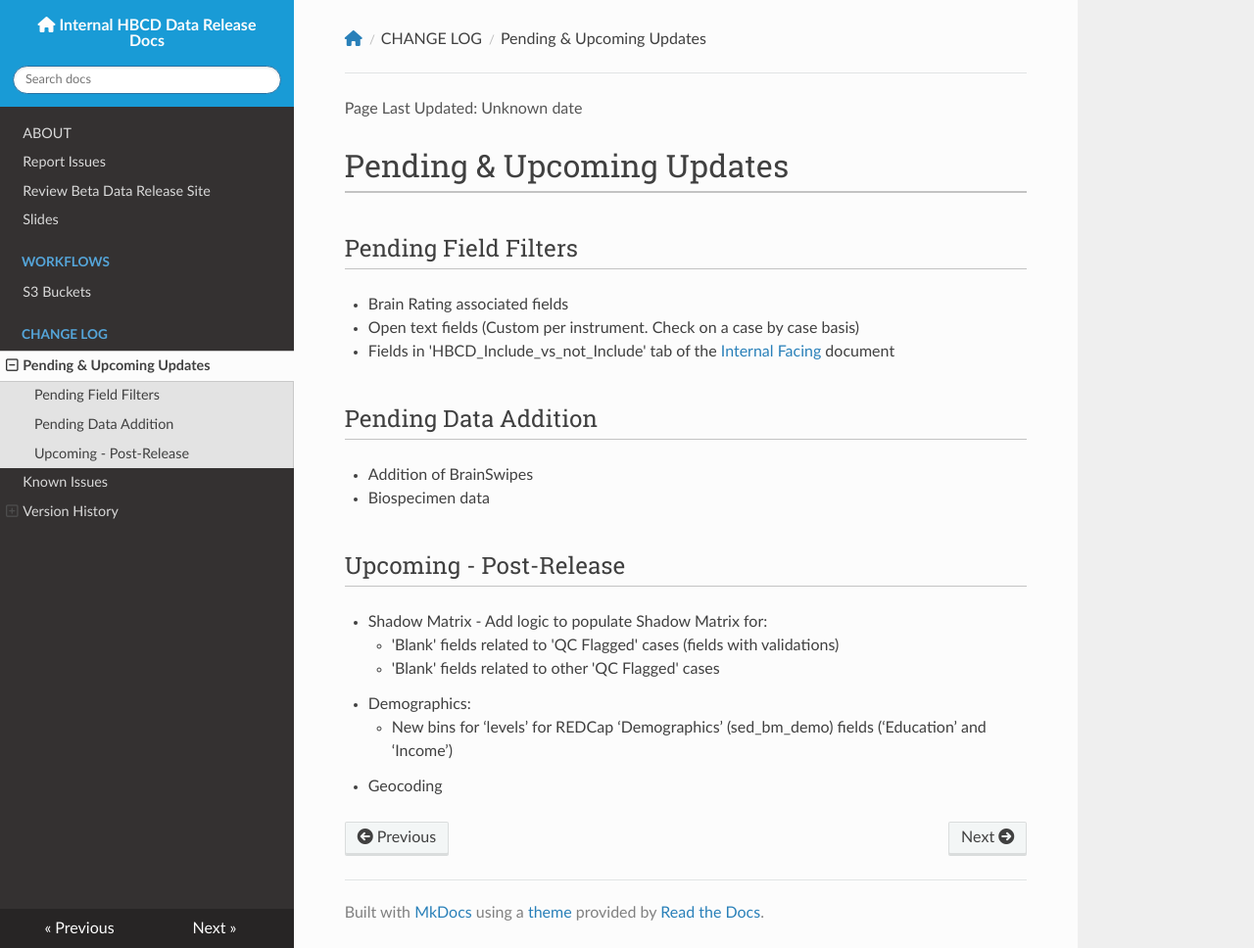
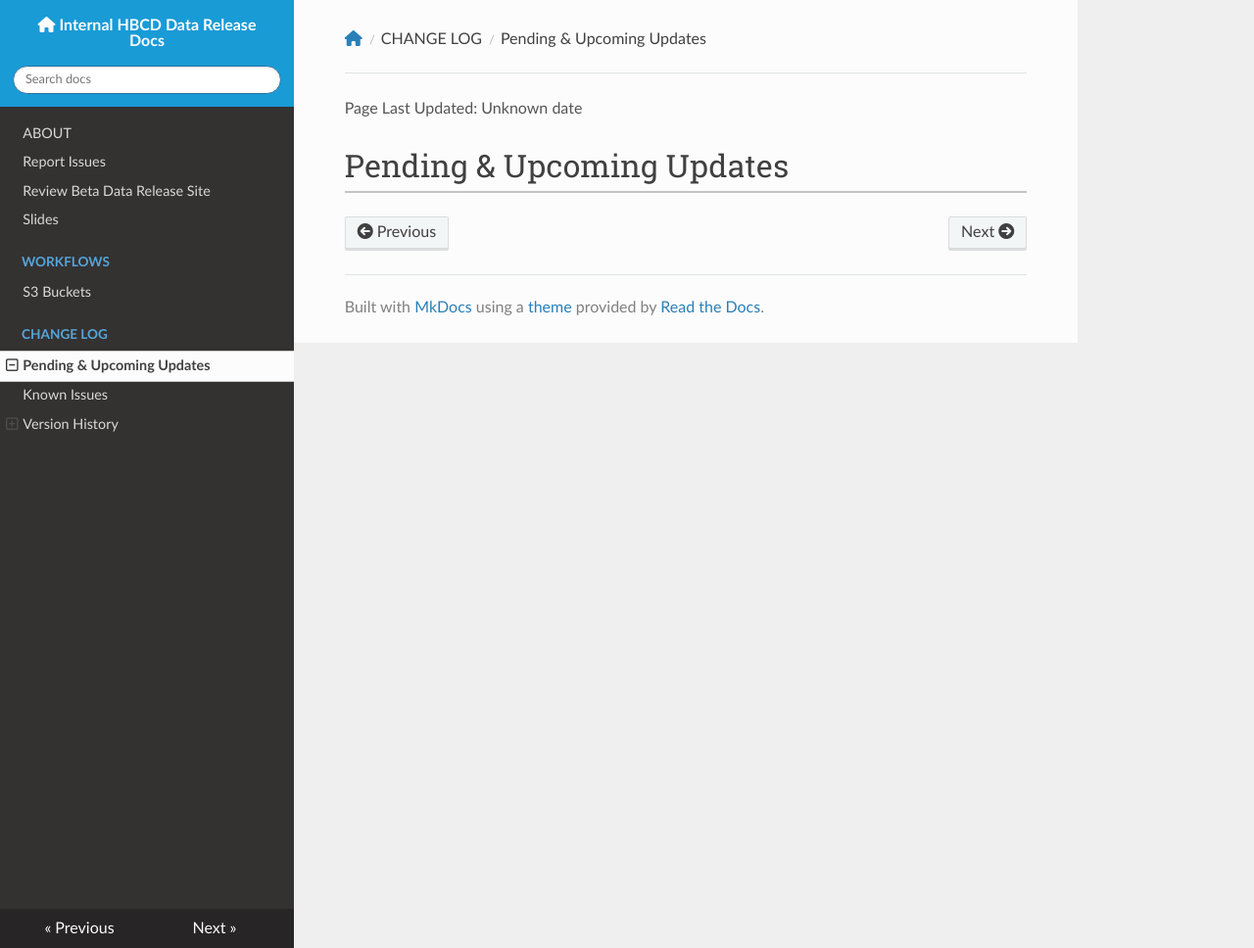
Before and after one commit to DCAN-Labs/hbcd-docs-internal, an MkDocs documentation site: the page built from docs/changelog/pending.md, in a window 1280 px wide and 968 px high. Shown: the whole window at 98% size. Built offline with MkDocs 1.6.1, drawn with Linux system fonts in a browser that asks for light colours; nearby versions of some CDN libraries.

```diff
--- a/docs/changelog/pending.md
+++ b/docs/changelog/pending.md
@@ -1,18 +1 @@
 # Pending & Upcoming Updates
-## Pending Field Filters
-
-* Brain Rating associated fields
-* Open text fields (Custom per instrument. Check on a case by case basis)
-* Fields in 'HBCD_Include_vs_not_Include' tab of the [Internal Facing](https://docs.google.com/spreadsheets/d/1qKuhIvogkOCVg-lDk30WKd5tfF0xuy-ChubOBSqOYNQ/edit?gid=1013027810#gid=1013027810) document
-
-## Pending Data Addition
-* Addition of BrainSwipes
-* Biospecimen data
-
-## Upcoming - Post-Release
-* Shadow Matrix - Add logic to populate Shadow Matrix for:
-    * 'Blank' fields related to 'QC Flagged' cases (fields with validations)
-    * 'Blank' fields related to other 'QC Flagged' cases
-* Demographics:
-    * New bins for ‘levels’ for REDCap ‘Demographics’ (sed_bm_demo) fields (‘Education’ and ‘Income’)
-* Geocoding
--- a/mkdocs.yml
+++ b/mkdocs.yml
@@ -45,6 +45,7 @@
     - Pending & Upcoming Updates: changelog/pending.md
     - Known Issues: changelog/knownissues.md
     - Version History:
+        - Beta Release 15: changelog/versions/BR15.md
         - Beta Release 14.8: changelog/versions/BR14.8.md
         - Beta Release 14.7: changelog/versions/BR14.7.md
         - Beta Release 14.6: changelog/versions/BR14.6.md
```
Also changed, not shown: docs/changelog/versions/BR14.8.md (+1 -1 lines), docs/changelog/versions/BR15.md (added, +4 -0 lines).
